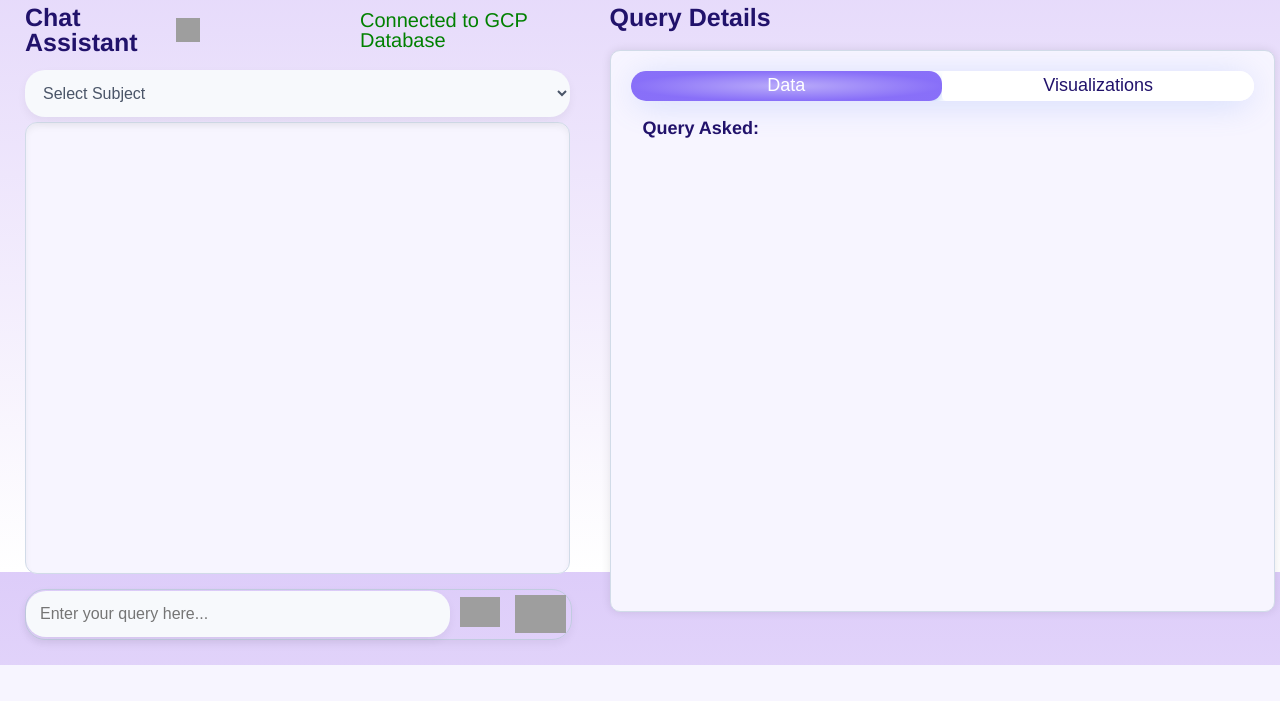
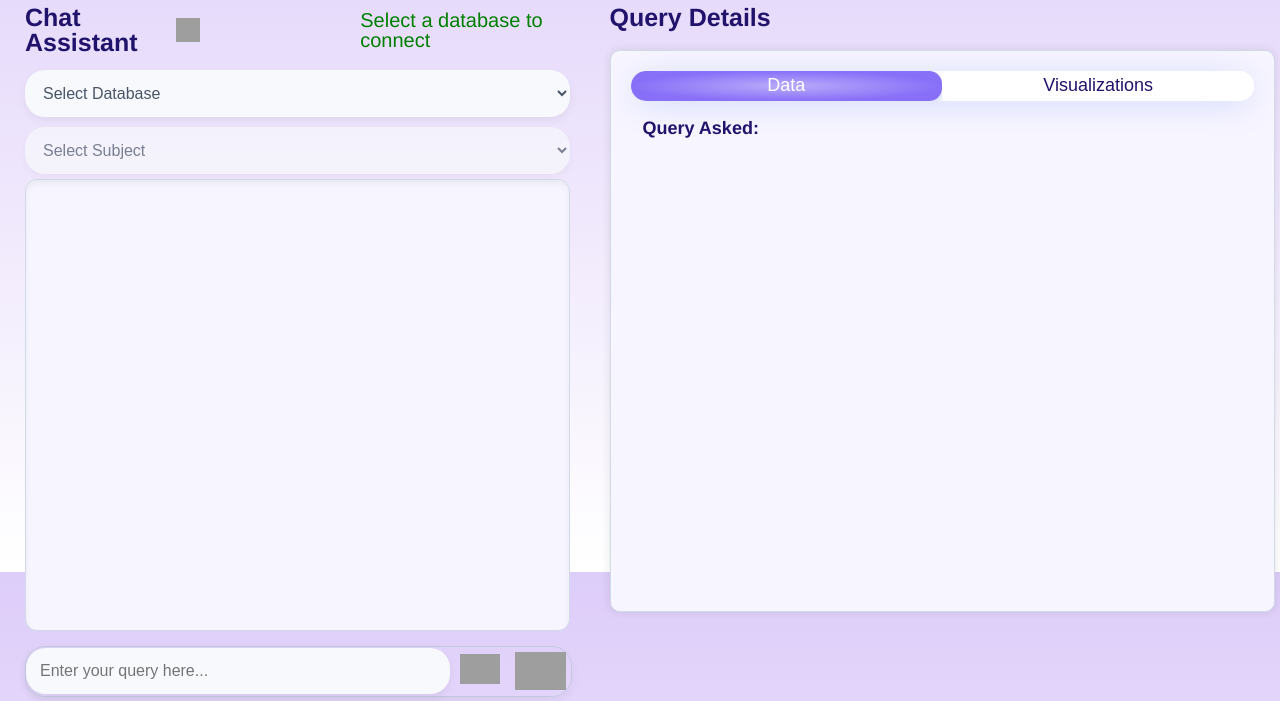
Before and after one commit to Lagozon-Technologies-Pte-Ltd/DBQuery_multipledb, a FastAPI app: page / in a window 1280 px wide. Shown: the part 228-929 px from the top of the page. Before the commit the page ends 893 px from the top, so only its background shows below. Run offline with FastAPI, Linux system fonts and the light colour scheme; parts of the project's set-up code (start-up, migrations or seed data) failed here and were passed over; some libraries are stand-ins or nearby versions; grey boxes are pictures that could not be loaded.

Commit message:
Update index.html

```diff
--- a/templates/index.html
+++ b/templates/index.html
@@ -5,7 +5,6 @@
     <meta charset="UTF-8">
     <meta name="viewport" content="width=device-width, initial-scale=1.0">
     <title>DBQuery: Generative AI Assistant to your Database</title>
-    <link rel="shortcut icon" href="static\favicon.png" type="image/x-icon">
     <link rel="stylesheet" href="static/styles.css">
     <!-- Prism.js for Syntax Highlighting -->
     <link rel="stylesheet" href="https://cdnjs.cloudflare.com/ajax/libs/prism/1.29.0/themes/prism-tomorrow.min.css">
@@ -13,9 +12,11 @@
     <script src="https://cdnjs.cloudflare.com/ajax/libs/prism/1.29.0/components/prism-sql.min.js"></script>
 
     <script src="https://cdn.plot.ly/plotly-2.24.1.min.js"></script>
+
 </head>
 
 <body>
+
     <header>
         <img src="static/logo.png" alt="DBQuery Logo" class="logo">
         <h1>Generative AI Assistant to your Database</h1>
@@ -29,19 +30,38 @@
                 Chat Assistant
                 <img src="static/reset.png" alt="Reset Session" class="reset-icon" onclick="resetSession()"
                     style="cursor: pointer; margin-left: 10px; width: 24px; height: 24px;">
-                    <p style="color: green; font-weight: 100; padding-left: 160px; font-size: 20px;">Connected to GCP Database</p>
-
+                <p id="connection-status" style="color: green; font-weight: 100; padding-left: 160px; font-size: 20px;">Select a database to connect</p>
             </h2>
             <div id="unified-input-container">
-                <select name="section" id="section-dropdown" onchange="fetchQuestions(this.value);" required>
-                    <option value="" disabled selected>Select Subject</option>
-                    {% for sec in section %}
-                    <option value="{{ sec }}">{{ sec }}</option>
+                <select name="database" id="database-dropdown" onchange="connectToDatabase(this.value);" required>
+                    <option value="" disabled selected>Select Database</option>
+                    {% for db in databases %}
+                    <option value="{{ db }}">{{ db }}</option>
                     {% endfor %}
                 </select>
 
+                <select name="section" id="section-dropdown" onchange="fetchQuestions(this.value);" required disabled>
+                    <option value="" disabled selected>Select Subject</option>
+                    <!-- Will be populated by JavaScript -->
+                </select>
 
-            </div>
+                <!-- Hidden templates for each database's sections -->
+                <!-- Replace your template divs with this to test -->
+                <select id="gcp-sections" style="display:none;">
+                    <option value="Demo">Demo</option>
+                </select>
+
+                <select id="postgresql-sections" style="display:none;">
+                    <option value="Finance">Finance</option>
+                    <option value="Customer Support">Customer Support</option>
+                    <option value="HR">HR</option>
+                    <option value="Healthcare">Healthcare</option>
+                    <option value="Insurance">Insurance</option>
+                    <option value="Inventory">Inventory</option>
+                    <option value="Legal">Legal</option>
+                    <option value="Sales">Sales</option>
+                </select>
+             </div>
 
             <div id="chat-messages" class="chat-history">
                 <!-- Messages will be dynamically inserted here -->
@@ -58,10 +78,6 @@
 
             <!-- Unified Input Area -->
             <div id="unified-input-container">
-
-
-
-
                 <div class="chatinput-wrapper">
                     <input list="faq-questions" id="chat_user_query" name="user_query"
                         placeholder="Enter your query here..."
@@ -77,8 +93,6 @@
                     </button>
                     <img id="send-button" src="static\send.png" onclick="sendMessage()"></img>
                 </div>
-
-
             </div>
         </div>
 
@@ -150,11 +164,10 @@
                     </div>
                     <div id="chart-container" style="margin-top: 20px;"></div>
                 </div>
-
             </div>
         </div>
     </main>
     <script src="static/script.js"></script>
+
 </body>
-
 </html>
```
